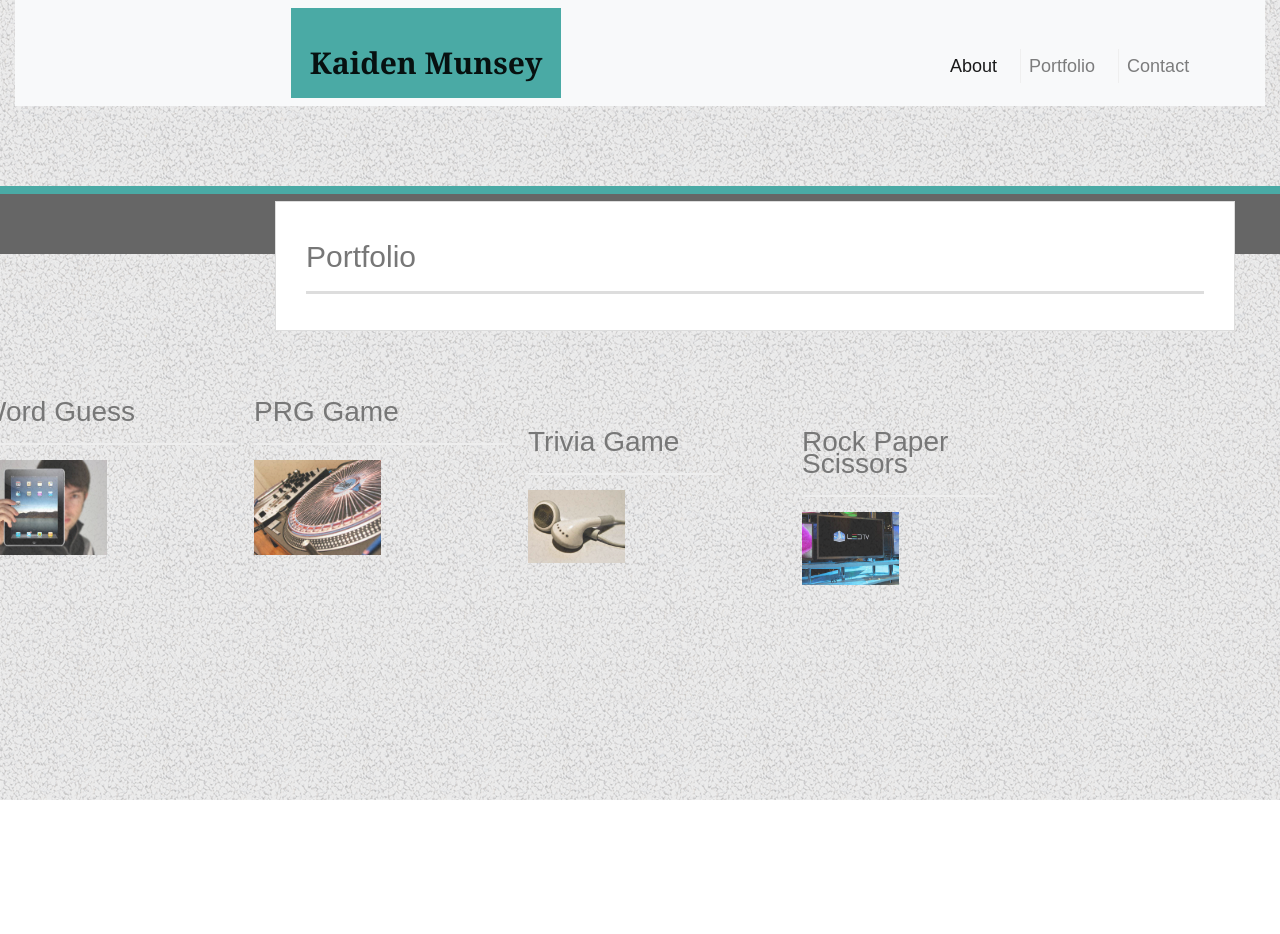
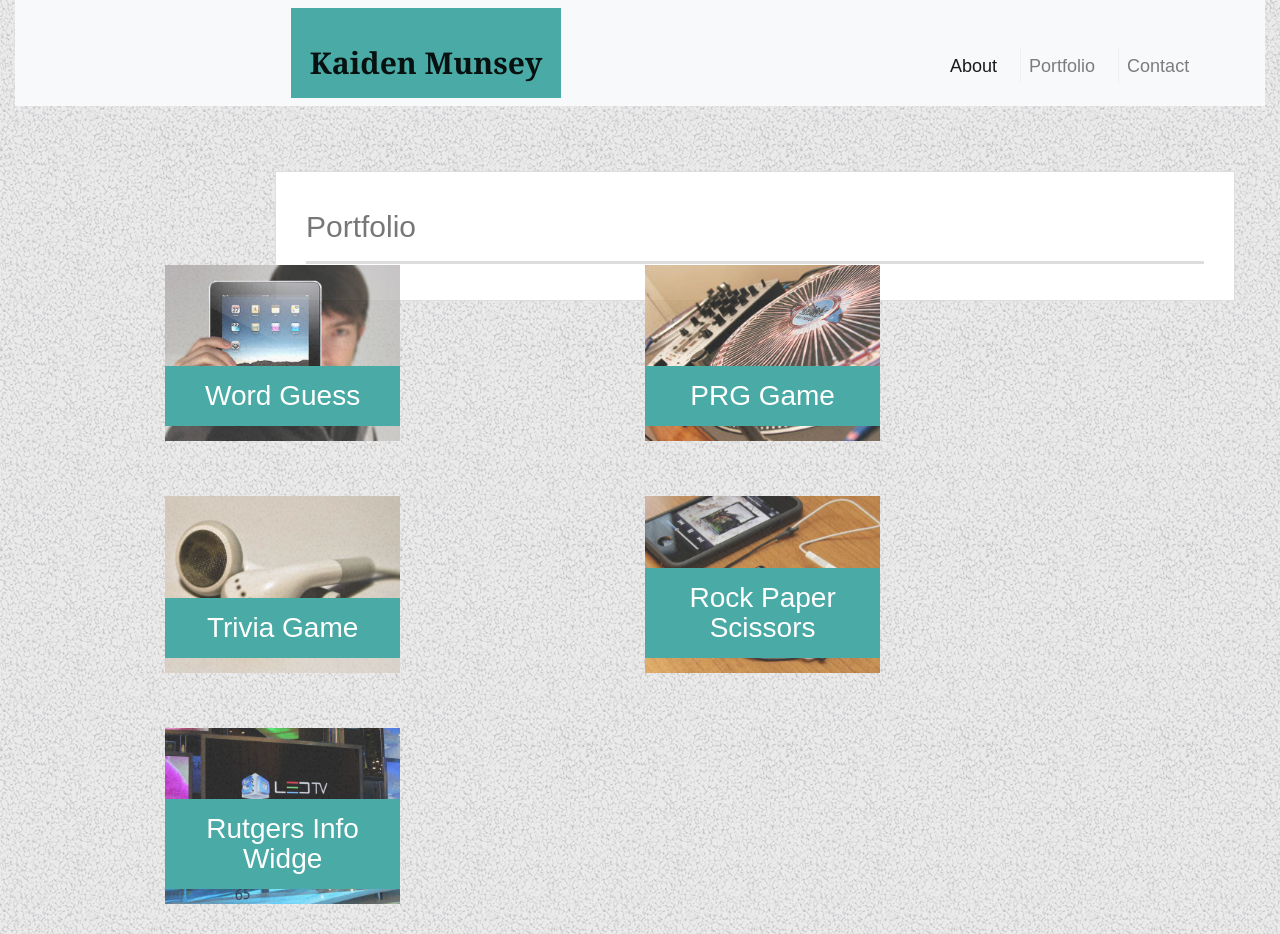
Before and after one commit to kaiden-m7/Bootstrap-Portfolio, a plain HTML site: page portfolio.html in a window 1280 px wide. Before the commit the page ends 800 px from the top, so only its background shows below. Drawn offline with nearby package versions, Linux system fonts and the light colour scheme.

Commit message:
<adding photos and titles to portfolio>

```diff
--- a/css/style.css
+++ b/css/style.css
@@ -65,7 +65,7 @@ body {
 }
 
 #main-container {
-    padding-top: 80px;
+    padding-top: 50px;
     height: 20px;
   }
 
@@ -143,12 +143,11 @@ h1 {
     border: 1px solid #dddddd;
 }
 .col-sm-6 {
-    position: relative;
+     position: relative;
     float: left;
     width: 274px;
     margin: 20px 0 25px;
     overflow: auto;
-    padding: 40px;
 }
 
 .col-sm-6 img {
@@ -159,10 +158,27 @@ h1 {
 }
 
 #guess {
-    padding: 10px;
+    padding: 5px;
 }
 #game {
-    padding: 10px;
+    padding: 5px;
+}
+
+#trivia {
+    padding: 5px;
+}
+
+#rock {
+    padding: 5px;
+}
+
+#rutgers {
+    padding: 5px;
+    float: right;
+}
+
+#blank {
+    display: hidden;
 }
 
 h3 {
@@ -171,3 +187,18 @@ h3 {
     line-height: 22px;
     border-bottom: 2px solid #eeeeee;
 }
+
+.col-sm-6 h3 {
+    position: absolute;
+    bottom: 20px;
+    width: 49%;
+    padding: 15px;
+    margin-bottom: 0;
+    font-weight: 300;
+    line-height: 30px;
+    color: #ffffff;
+    text-align: center;
+    background: #4aaaa5;
+    border-bottom: 0;
+    z-index: 2;
+  }
--- a/portfolio.html
+++ b/portfolio.html
@@ -30,10 +30,13 @@
   </div>
 </div>
 
+
 <div class="row" id="main-container">
     <div class="col-sm-12" id="topTitle">
       <h1>Portfolio</h1>
     </div>
+</div><br>
+<div class="container" id="main-container">
   <div class="row">
         <div class="col-sm-6" id="guess">
         <h3>Word Guess</h3>
@@ -43,17 +46,23 @@
           <h3>PRG Game</h3>
           <img src="images/technics2.jpg" class="img-responsive" style="width:50%" alt="Image">
           </div>
-    </div><br>
+  </div>
       <div class="row">
         <div class="col-sm-6" id="trivia">
         <h3>Trivia Game</h2>
         <img src="images/technics3.jpg" class="img-responsive" style="width:50%" alt="Image">
         </div>
-        <div class="col-sm-6" id="Rock">
+          <div class="col-sm-6" id="rock">
           <h3>Rock Paper Scissors</h3>
+          <img src="images/technics4.jpg" class="img-responsive" style="width:50%" alt="Image">
+          </div>
+      </div>
+      <div class="row">
+        <div class="col-sm-6" id="rutgers">
+          <h3>Rutgers Info Widge</h3>
           <img src="images/technics5.jpg" class="img-responsive" style="width:50%" alt="Image">
         </div>
-    </div>
+          <div class="col-sm-6" id="blank"></div>
       </div>
 </div>
 
@@ -63,9 +72,8 @@
 
 
 
-<footer class="container-fluid" id="footerK">
-  <p>Copyright &copy; </p>
-</footer>
+
+
 
   </body>
   </html>
```
Lines whose indentation alone changed are shown as unchanged.
